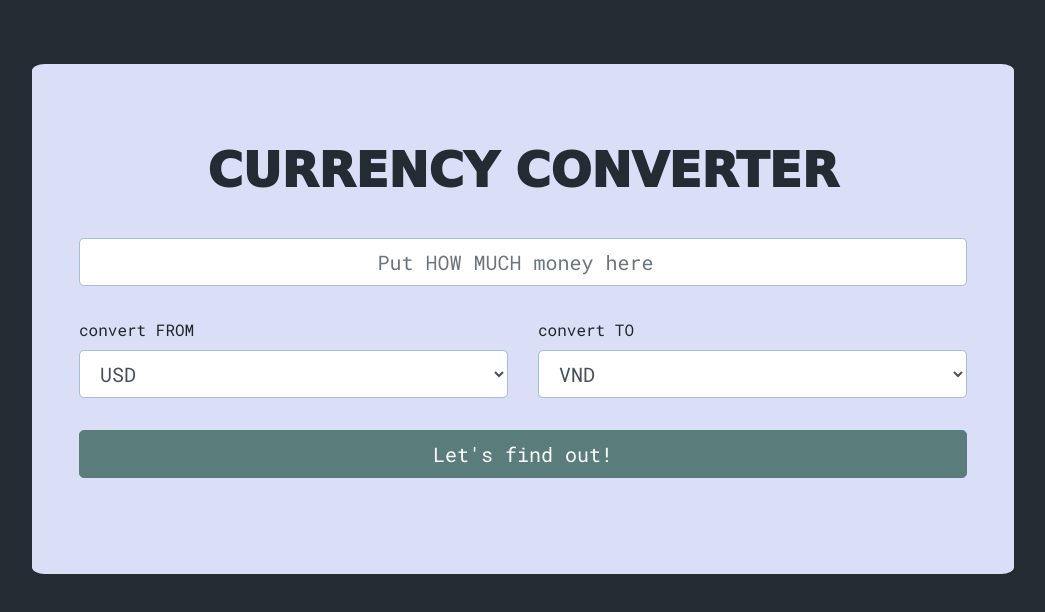
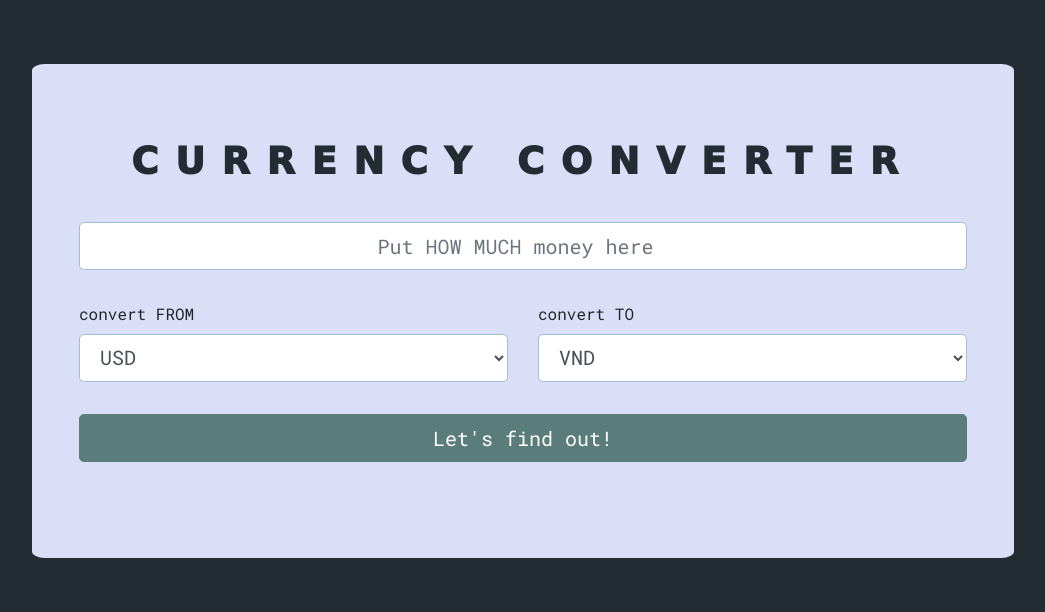
Before and after one commit to ShawnTalvacchia/Currency-Converter, a plain HTML site: page index.html in a window 1280 px wide. Shown: the whole page, without its empty margins (117-1162 px from the left). Drawn offline with nearby package versions, Linux system fonts and the light colour scheme; a web font is replaced by a local one.

Commit message:
fixed some font sizes

```diff
--- a/styles.css
+++ b/styles.css
@@ -14,12 +14,12 @@ body {
 }
 
 #input-container {
-    font-size: 3rem;
+    font-size: 2.3rem;
     text-align: center;
     font-family: 'Bungee Outline', cursive;
     color: #232C33;
     font-weight: 999;
-
+    letter-spacing: 1.3vw;
     margin: .5vw;
 }
 
```
